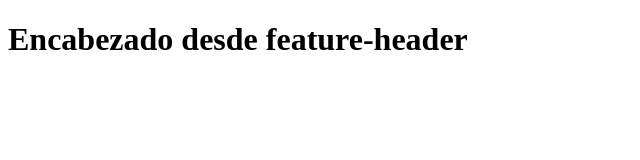
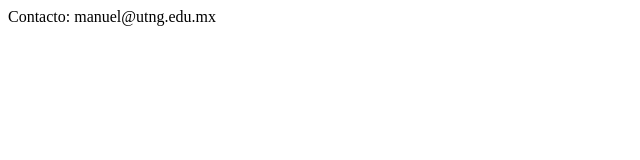
Before and after one commit to 18Manu/practica_jmmh_sapb, a plain HTML site: page index.html in a window 1280 px wide. Shown: the whole page, without its empty margins (0-640 px from the left). Drawn offline with Linux system fonts and the light colour scheme.

Commit message:
Issue #2: Agregar pie de pagina

```diff
--- a/index.html
+++ b/index.html
@@ -1 +1 @@
-<!DOCTYPE html><html><head><meta charset="UTF-8"><title>Header</title></head><body><h1>Encabezado desde feature-header</h1></body></html>
+<!DOCTYPE html><html><head><meta charset="UTF-8"><title>Footer</title></head><body><footer>Contacto: manuel@utng.edu.mx</footer></body></html>
```
